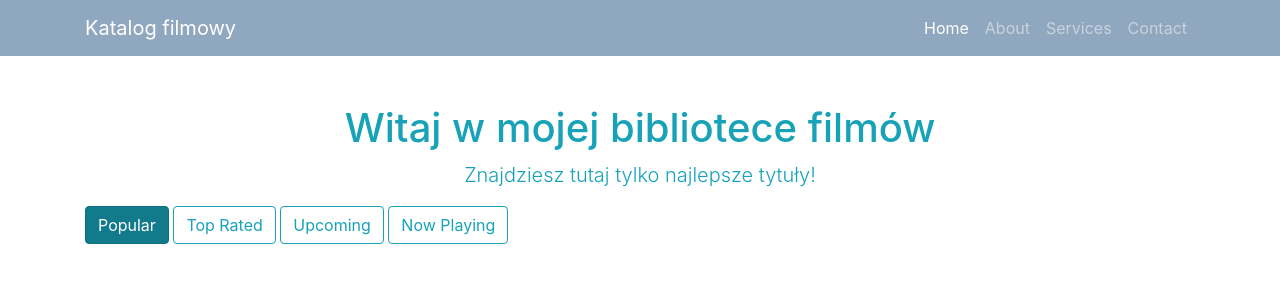
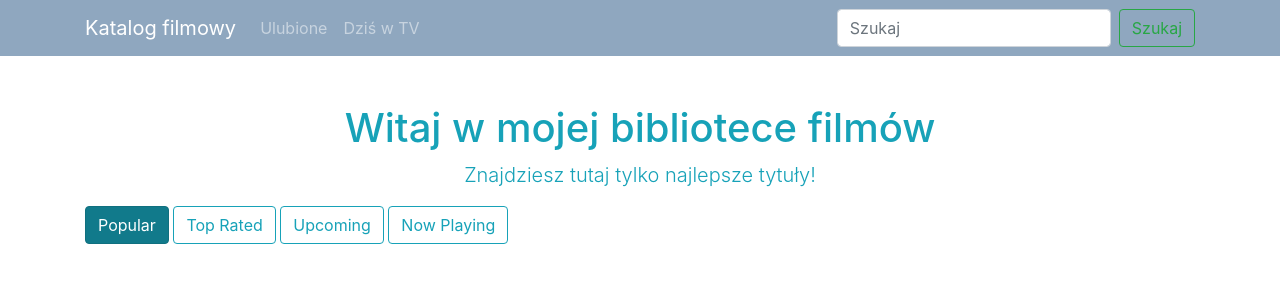
Before and after one commit to artcom-rapa/movies_catalogue, a Flask app: page / in a window 1280 px wide. Shown: the top 300 px of the page. Run offline with Flask 2, Linux system fonts and the light colour scheme; data that the repository does not hold is empty; some libraries are stand-ins or nearby versions.

Commit message:
Add files search.html, today.html and change rest

```diff
--- a/main.py
+++ b/main.py
@@ -1,23 +1,24 @@
-from flask import Flask, render_template, request
+import datetime
+from flask import Flask, render_template, url_for, request, redirect, flash
 import tmdb_client
 import random
 
 app = Flask(__name__)
+
+FAVORITES = set()
+
+app.secret_key = b'bulb'
 
 
 @app.route('/')
 def homepage():
     selected_list = request.args.get("list_type", "popular")
     lists = ["popular", "top_rated", "upcoming", "now_playing"]
+    if selected_list not in lists:
+        selected_list = "popular"
     movies = tmdb_client.get_movies(how_many=8, list_type=selected_list)
     random.shuffle(movies)
     return render_template("homepage.html", movies=movies, current_list=selected_list, lists=lists)
-
-
-@app.errorhandler(404)
-def not_found(error):
-    movies = tmdb_client.get_movies(how_many=8, list_type="popular")
-    return render_template("homepage.html", movies=movies, current_list="popular")
 
 
 @app.context_processor
@@ -43,5 +44,45 @@ def movie_details(movie_id):
     return render_template("movie_details.html", movie=details, cast=cast, backdrops=backdrops)
 
 
+@app.route('/search')
+def search():
+    search_query = request.args.get("q", "")
+    if search_query:
+        movies = tmdb_client.search(search_query=search_query)
+    else:
+        movies = []
+    return render_template("search.html", movies=movies, search_query=search_query)
+
+
+@app.route('/today')
+def today():
+    movies = tmdb_client.get_airing_today()
+    today = datetime.date.today()
+    return render_template("today.html", movies=movies, today=today)
+
+
+@app.route("/favorites")
+def show_favorites():
+    if FAVORITES:
+        movies = []
+        for movie_id in FAVORITES:
+            movie_details = tmdb_client.get_single_movie(movie_id)
+            movies.append(movie_details)
+    else:
+        movies = []
+    return render_template("homepage.html", movies=movies)
+
+
+@app.route("/favorites/add", methods=['POST'])
+def add_to_favorites():
+    data = request.form
+    movie_id = data.get('movie_id')
+    movie_title = data.get('movie_title')
+    if movie_id and movie_title:
+        FAVORITES.add(movie_id)
+        flash(f'Dodano film {movie_title} do ulubionych!')
+    return redirect(url_for('homepage'))
+
+
 if __name__ == '__main__':
     app.run(debug=True)
--- a/templates/homepage.html
+++ b/templates/homepage.html
@@ -27,9 +27,22 @@
                 <div class="card-body text-center">
                     <h4 class="card-title">{{ movie.title }}</h4>
                 </div>
-                <div class="card-footer text-center">
-                    <a href="{{ url_for('movie_details', movie_id=movie.id) }}" class="btn btn-primary">Pokaż więcej</a>
-                </div>
+
+
+<div class="card-footer text-center">
+  <a href="{{ url_for('movie_details', movie_id=movie.id) }}" class="btn btn-primary">Pokaż więcej</a>
+  <form method="POST" action="{{ url_for('add_to_favorites') }}" class="d-inline-flex">
+    <input type="hidden" name="movie_title" value="{{ movie.title }}">
+    <input type="hidden" name="movie_id" value="{{ movie.id }}">
+    <button type="submit" class="btn btn-default">
+      <svg class="bi bi-star" width="1em" height="1em" viewBox="0 0 16 16" fill="currentColor" xmlns="http://www.w3.org/2000/svg">
+        <path fill-rule="evenodd" d="M2.866 14.85c-.078.444.36.791.746.593l4.39-2.256 4.389 2.256c.386.198.824-.149.746-.592l-.83-4.73 3.523-3.356c.329-.314.158-.888-.283-.95l-4.898-.696L8.465.792a.513.513 0 0 0-.927 0L5.354 5.12l-4.898.696c-.441.062-.612.636-.283.95l3.523 3.356-.83 4.73zm4.905-2.767l-3.686 1.894.694-3.957a.565.565 0 0 0-.163-.505L1.71 6.745l4.052-.576a.525.525 0 0 0 .393-.288l1.847-3.658 1.846 3.658a.525.525 0 0 0 .393.288l4.052.575-2.906 2.77a.564.564 0 0 0-.163.506l.694 3.957-3.686-1.894a.503.503 0 0 0-.461 0z"/>
+      </svg>
+    </button>
+  </form>
+</div>
+
+
             </div>
         </div>
         {% endfor %}
--- a/templates/index.html
+++ b/templates/index.html
@@ -11,52 +11,65 @@
     <title>Filmy</title>
 
     <!-- Bootstrap core CSS -->
-    <link rel="stylesheet" href="https://stackpath.bootstrapcdn.com/bootstrap/4.4.1/css/bootstrap.min.css" integrity="sha384-Vkoo8x4CGsO3+Hhxv8T/Q5PaXtkKtu6ug5TOeNV6gBiFeWPGFN9MuhOf23Q9Ifjh" crossorigin="anonymous">
-    <link rel="stylesheet" href="static/custom.css">
+    <link rel="stylesheet" href="https://stackpath.bootstrapcdn.com/bootstrap/4.4.1/css/bootstrap.min.css"
+          integrity="sha384-Vkoo8x4CGsO3+Hhxv8T/Q5PaXtkKtu6ug5TOeNV6gBiFeWPGFN9MuhOf23Q9Ifjh" crossorigin="anonymous">
+    <link rel="stylesheet" href="/static/custom.css">
     <!-- LiveReload -->
-    <script>document.write('<script src="http://' + (location.host || 'localhost').split(':')[0] + ':35729/livereload.js?snipver=1"></' + 'script>')</script>
+    <script>
+        document.write('<script src="http://' + (location.host || 'localhost').split(':')[0] + ':35729/livereload.js?snipver=1"></' + 'script>')
+    </script>
 </head>
 
 <body>
 
 <!-- Navigation -->
+
+
 <nav class="navbar navbar-expand-lg navbar-dark bg-dark static-top">
   <div class="container">
-        <a class="navbar-brand" href="{{ url_for('homepage', current_list=selected_list) }}">Katalog filmowy</a>
-        <button class="navbar-toggler" type="button" data-toggle="collapse" data-target="#navbarResponsive"
-                aria-controls="navbarResponsive" aria-expanded="false" aria-label="Toggle navigation">
+    <a class="navbar-brand" href="/">Katalog filmowy</a>
+    <button class="navbar-toggler" type="button" data-toggle="collapse" data-target="#navbarResponsive" aria-controls="navbarResponsive" aria-expanded="false" aria-label="Toggle navigation">
       <span class="navbar-toggler-icon"></span>
     </button>
-        <div class="collapse navbar-collapse" id="navbarResponsive">
-            <ul class="navbar-nav ml-auto">
-                <li class="nav-item active">
-                    <a class="nav-link" href="#">Home
-                        <span class="sr-only">(current)</span>
-                    </a>
+    <ul class="navbar-nav mr-auto">
+      <li class="nav-item">
+        <a class="nav-link" href="{{ url_for('show_favorites') }}">Ulubione</a>
       </li>
       <li class="nav-item">
-                    <a class="nav-link" href="#">About</a>
-                </li>
-                <li class="nav-item">
-                    <a class="nav-link" href="#">Services</a>
-                </li>
-                <li class="nav-item">
-                    <a class="nav-link" href="#">Contact</a>
+        <a class="nav-link" href="{{ url_for('today') }}">Dziś w TV</a>
       </li>
     </ul>
-        </div>
+    <form class="form-inline" action="/search" method="GET">
+      <input class="form-control mr-sm-2" type="text" value="{% if search_query %}{{ search_query }}{% endif %}" placeholder="Szukaj" aria-label="Search" name="q">
+      <button class="btn btn-outline-success" type="submit">Szukaj</button>
+    </form>
   </div>
 </nav>
-
 <!-- Page Content -->
 <div class="container">
+    {% with messages = get_flashed_messages() %}
+  {% if messages %}
+    {% for message in messages %}
+      <div class="alert alert-info mt-3" role="alert">
+        {{ message }}
+        <button type="button" class="close" data-dismiss="alert" aria-label="Close">
+          <span aria-hidden="true">&times;</span>
+        </button>
+      </div>
+    {% endfor %}
+  {% endif %}
+{% endwith %}
     {% block content %}
     {% endblock %}
 </div>
 
 <!-- Bootstrap core JavaScript -->
-<script src="https://code.jquery.com/jquery-3.4.1.slim.min.js" integrity="sha384-J6qa4849blE2+poT4WnyKhv5vZF5SrPo0iEjwBvKU7imGFAV0wwj1yYfoRSJoZ+n" crossorigin="anonymous"></script>
-<script src="https://stackpath.bootstrapcdn.com/bootstrap/4.5.0/js/bootstrap.bundle.min.js" integrity="sha384-1CmrxMRARb6aLqgBO7yyAxTOQE2AKb9GfXnEo760AUcUmFx3ibVJJAzGytlQcNXd" crossorigin="anonymous"></script>
+<script src="https://code.jquery.com/jquery-3.4.1.slim.min.js"
+        integrity="sha384-J6qa4849blE2+poT4WnyKhv5vZF5SrPo0iEjwBvKU7imGFAV0wwj1yYfoRSJoZ+n"
+        crossorigin="anonymous"></script>
+<script src="https://stackpath.bootstrapcdn.com/bootstrap/4.5.0/js/bootstrap.bundle.min.js"
+        integrity="sha384-1CmrxMRARb6aLqgBO7yyAxTOQE2AKb9GfXnEo760AUcUmFx3ibVJJAzGytlQcNXd"
+        crossorigin="anonymous"></script>
 </body>
 
 </html>
--- a/tmdb_client.py
+++ b/tmdb_client.py
@@ -68,3 +68,26 @@ def get_single_movie_images(movie_id):
     }
     response = requests.get(endpoint, headers=headers)
     return response.json()
+
+
+def search(search_query):
+    base_url = "https://api.themoviedb.org/3/"
+    headers = {
+       "Authorization": f"Bearer {API_TOKEN}"
+    }
+    endpoint = f"{base_url}search/movie/?query={search_query}"
+
+    response = requests.get(endpoint, headers=headers)
+    response = response.json()
+    return response['results']
+
+
+def get_airing_today():
+    endpoint = f"https://api.themoviedb.org/3/tv/airing_today"
+    headers = {
+        "Authorization": f"Bearer {API_TOKEN}"
+    }
+    response = requests.get(endpoint, headers=headers)
+    response.raise_for_status()
+    response = response.json()
+    return response['results']
```
Also changed, not shown: templates/search.html (added, +25 -0 lines), templates/today.html (added, +22 -0 lines). Lines whose indentation alone changed are shown as unchanged.
